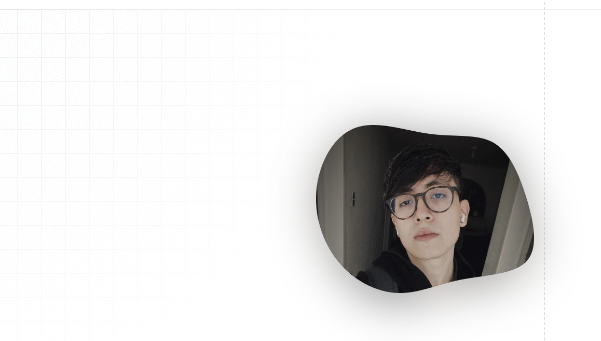
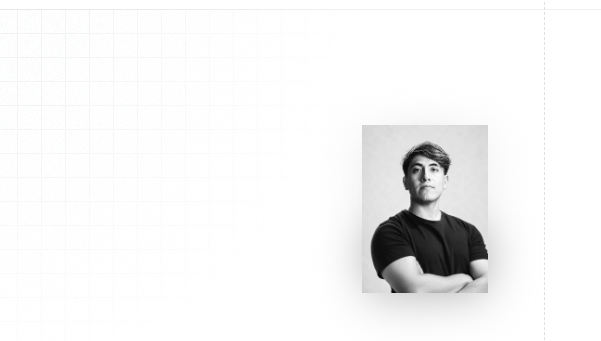
Before and after one commit to david-ponc/davidponc.dev, an Astro site: page / in a window 1280 px wide. Shown: the part 43-384 px from the top of the page, 679-1280 px from the left. Built offline with nearby package versions, Linux system fonts and the light colour scheme; Astro itself is replaced by a stand-in of ours.

Commit message:
feat: replace avatar with theme-aware portrait images

```diff
--- a/src/core/styles/global.css
+++ b/src/core/styles/global.css
@@ -41,6 +41,7 @@
 }
 
 .dark {
+  --background-image-avatar: url("../../assets/images/me.webp");
 	--background: var(--color-mauve-950);
 	--foreground: var(--color-mauve-50);
   --primary: var(--color-indigo-500);
@@ -76,7 +77,7 @@
 }
 
 @theme {
-  --background-image-avatar: url("../../assets/images/avatar.webp");
+  --background-image-avatar: url("../../assets/images/me-light.webp");
   --background-image-noise: url("../../assets/images/noise.png");
   --inset-shadow-t-px: inset 0 1px 0 0;
   --background-image-default-active: linear-gradient(
```
Also changed, not shown: src/assets/images/avatar.webp (deleted), src/assets/images/me-light.avif (added), src/assets/images/me-light.webp (added), src/assets/images/me.avif (added), src/assets/images/me.webp (added), 1 other file.
